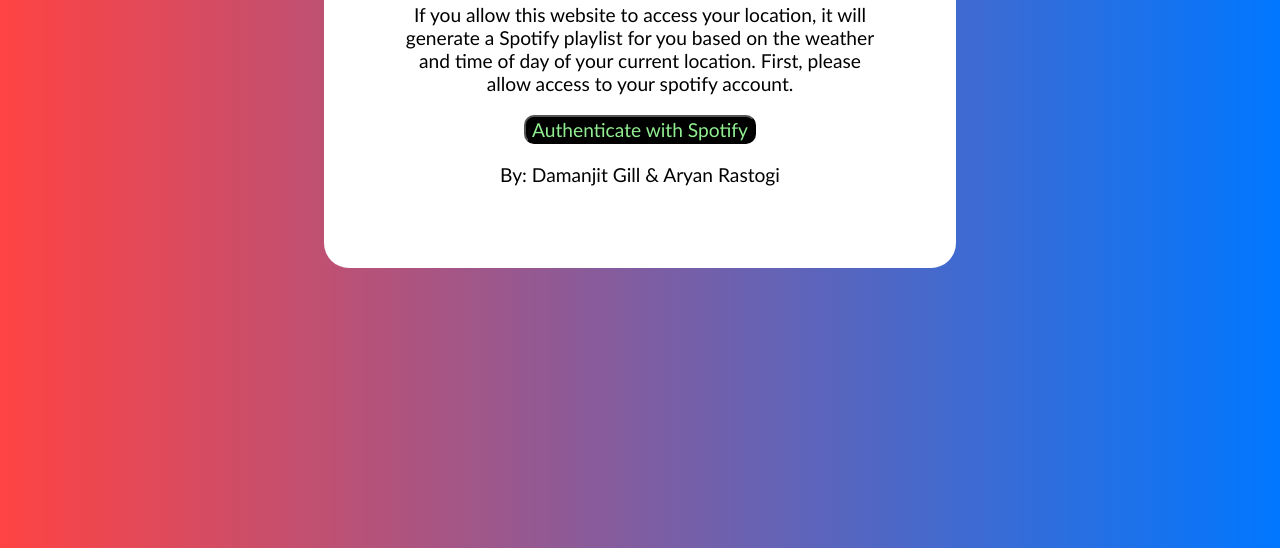
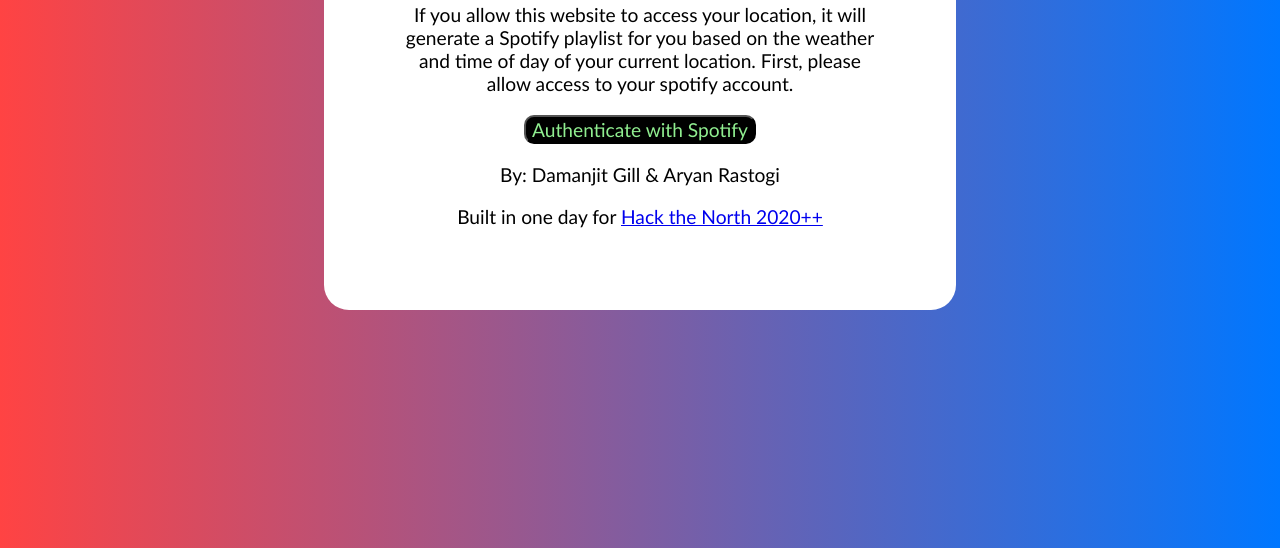
Before and after one commit to DamanjitG/weathervibe, a plain HTML site: page index.html in a window 1280 px wide. Shown: the part 252-800 px from the top of the page. Drawn offline with Linux system fonts and the light colour scheme.

Commit message:
Added Hack the North link

```diff
--- a/index.html
+++ b/index.html
@@ -13,6 +13,7 @@
                 <p>If you allow this website to access your location, it will generate a Spotify playlist for you based on the weather and time of day of your current location. First, please allow access to your spotify account.</p>
                 <button type="button" id = "spotifyAuthButton" onclick=authSpotify()>Authenticate with Spotify</button>
                 <p>By: Damanjit Gill & Aryan Rastogi</p>
+                <p>Built in one day for <a href="https://hackthenorth.com/">Hack the North 2020++</a></p>
             </div>
         </div>
     </div>
```
